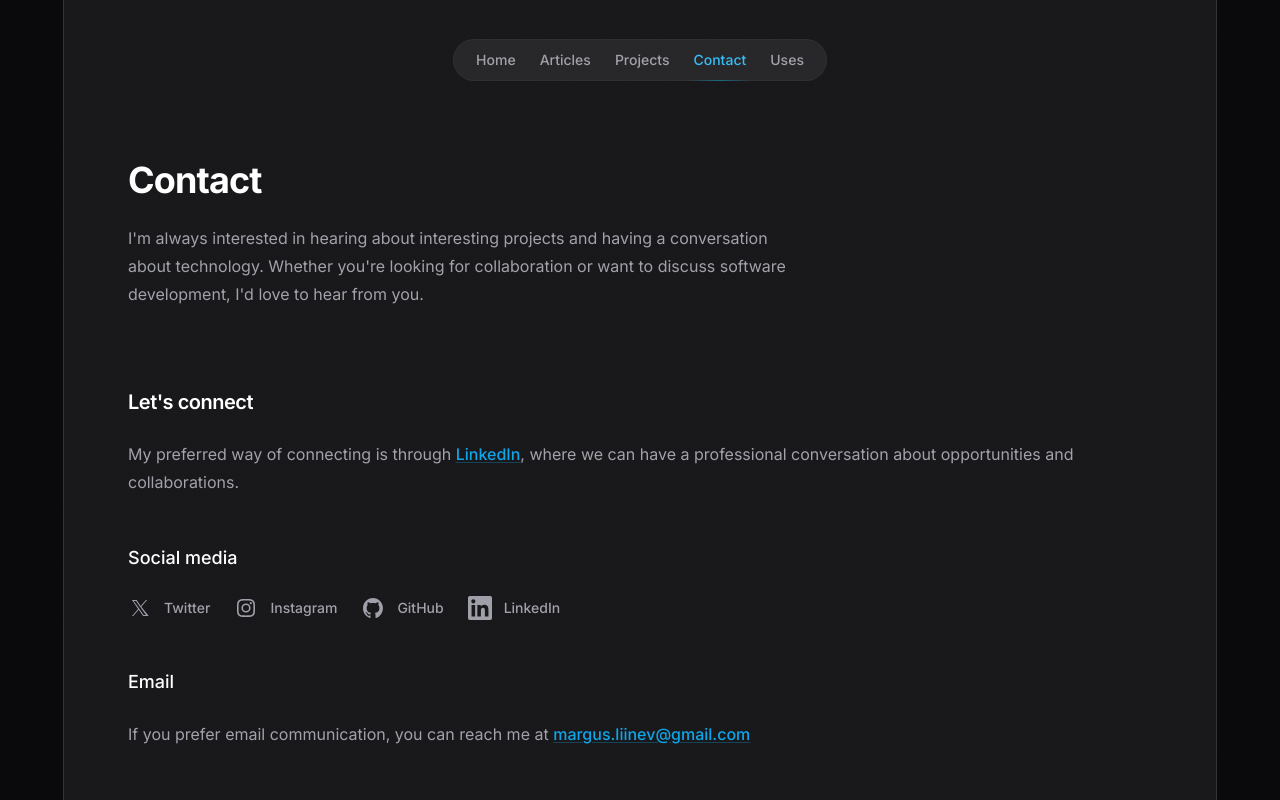
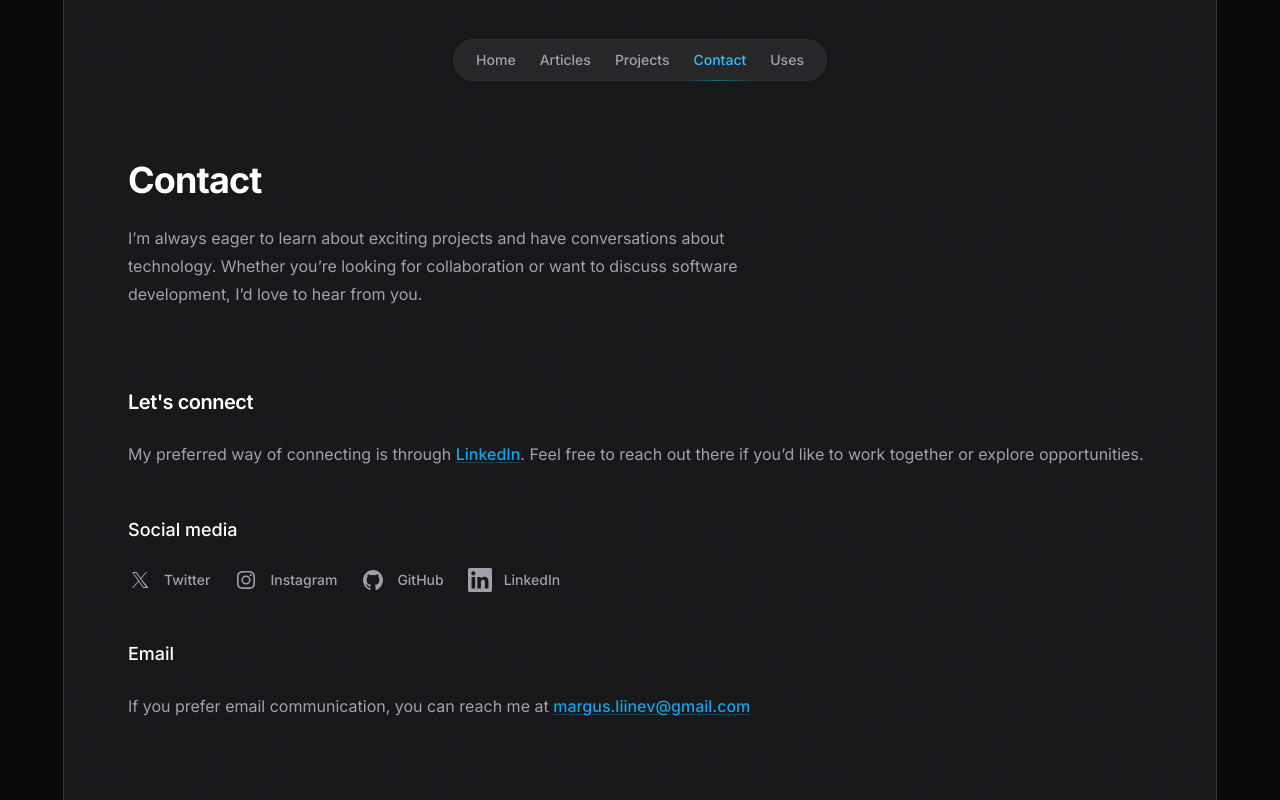
Before and after one commit to margusliinev/margusliinev.com, a Next.js app: page /contact in a window 1280 px wide. Shown: the top 800 px of the page. Built offline with nearby package versions, Linux system fonts and the light colour scheme.

Commit message:
add a nice readme and update some text

```diff
--- a/src/app/contact/page.tsx
+++ b/src/app/contact/page.tsx
@@ -25,8 +25,8 @@ export default function Contact() {
             <div className='max-w-2xl space-y-6'>
                 <h1 className='text-foreground text-3xl font-bold tracking-tight sm:text-4xl'>Contact</h1>
                 <p className='text-foreground-muted text-base leading-7'>
-                    I&apos;m always interested in hearing about interesting projects and having a conversation about technology. Whether you&apos;re looking for collaboration or want to discuss
-                    software development, I&apos;d love to hear from you.
+                    I’m always eager to learn about exciting projects and have conversations about technology. Whether you’re looking for collaboration or want to discuss software development, I’d
+                    love to hear from you.
                 </p>
             </div>
 
@@ -45,7 +45,7 @@ export default function Contact() {
                                 LinkedIn
                             </a>
                         )}
-                        , where we can have a professional conversation about opportunities and collaborations.
+                        . Feel free to reach out there if you’d like to work together or explore opportunities.
                     </p>
                 </div>
 
--- a/src/app/projects/page.tsx
+++ b/src/app/projects/page.tsx
@@ -11,7 +11,7 @@ export default function Projects() {
     return (
         <Placeholder
             title='Projects'
-            description='Projects I have worked on will be added here soon. This will include projects from professional applications to personal experiments and pet projects.'
+            description='Projects I have worked on will be added here soon. This will include projects from professional applications to personal experiments and fun side projects.'
         />
     );
 }
--- a/src/app/robots.ts
+++ b/src/app/robots.ts
@@ -3,10 +3,7 @@ import { BASE_URL } from '@/helpers/seo';
 
 export default function robots(): MetadataRoute.Robots {
     return {
-        rules: {
-            userAgent: '*',
-            allow: '/',
-        },
+        rules: { userAgent: '*', allow: '/' },
         sitemap: `${BASE_URL}/sitemap.xml`,
         host: BASE_URL,
     };
```
Also changed, not shown: 1 other file (tests, documents, lock files or other folders).
